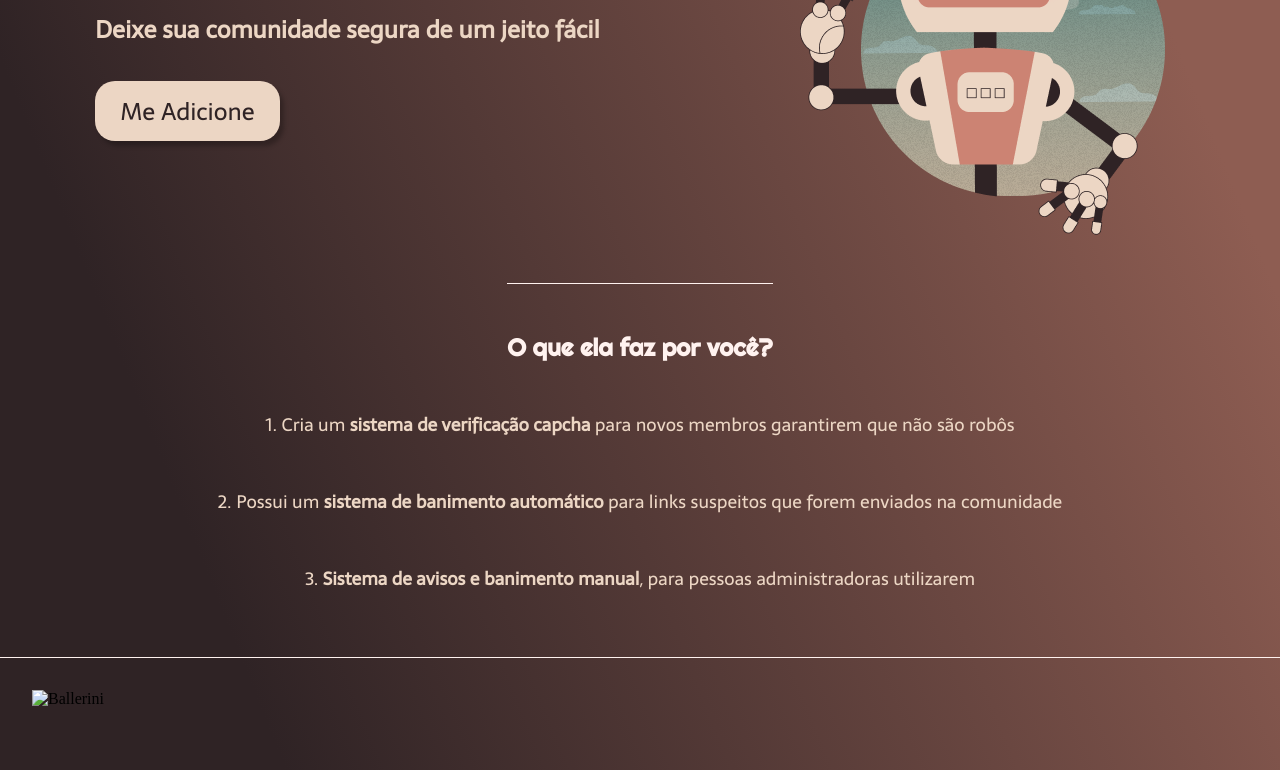
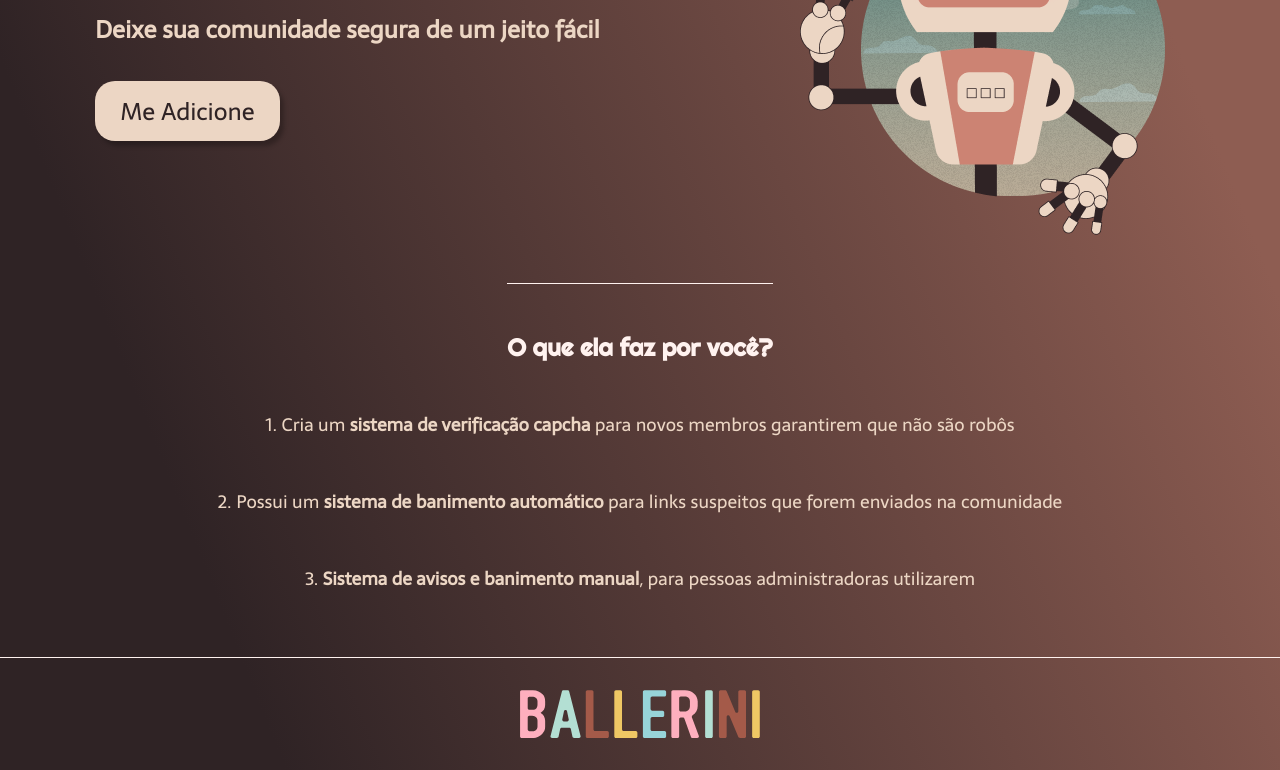
Before and after one commit to cassmota/projeto1-landingPage-RafaBallerini, a plain HTML site: page index.html in a window 1280 px wide. Shown: the part 316-1086 px from the top of the page. Drawn offline with Linux system fonts and the light colour scheme; the site is published under a folder, as on GitHub Pages, so addresses that start at the root find nothing.

Commit message:
Update index.html

```diff
--- a/index.html
+++ b/index.html
@@ -47,7 +47,7 @@
 
         <!--Rodapé-->
         <footer class="rodape">
-            <img class="rodape-imagem" src="/images/BALLERINI.svg" alt="Ballerini">
+            <img class="rodape-imagem" src="images/BALLERINI.svg" alt="Ballerini">
 
         </footer>
 
```
